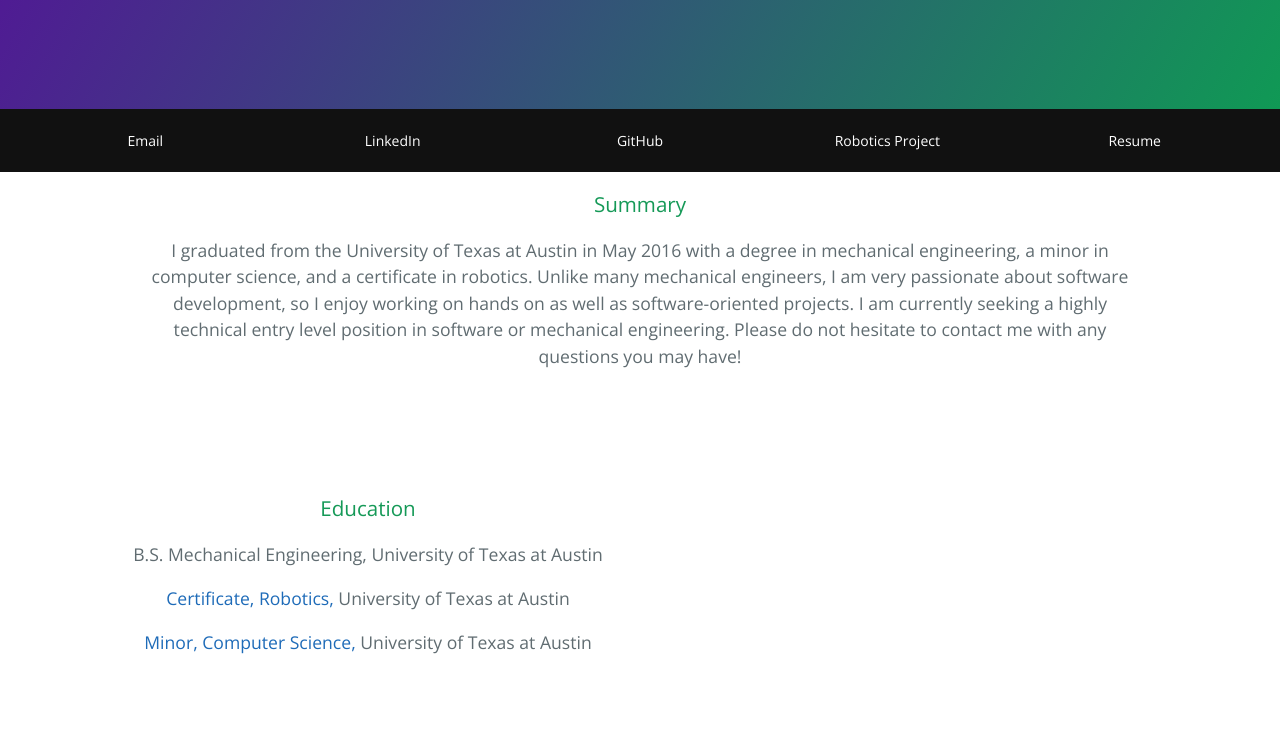
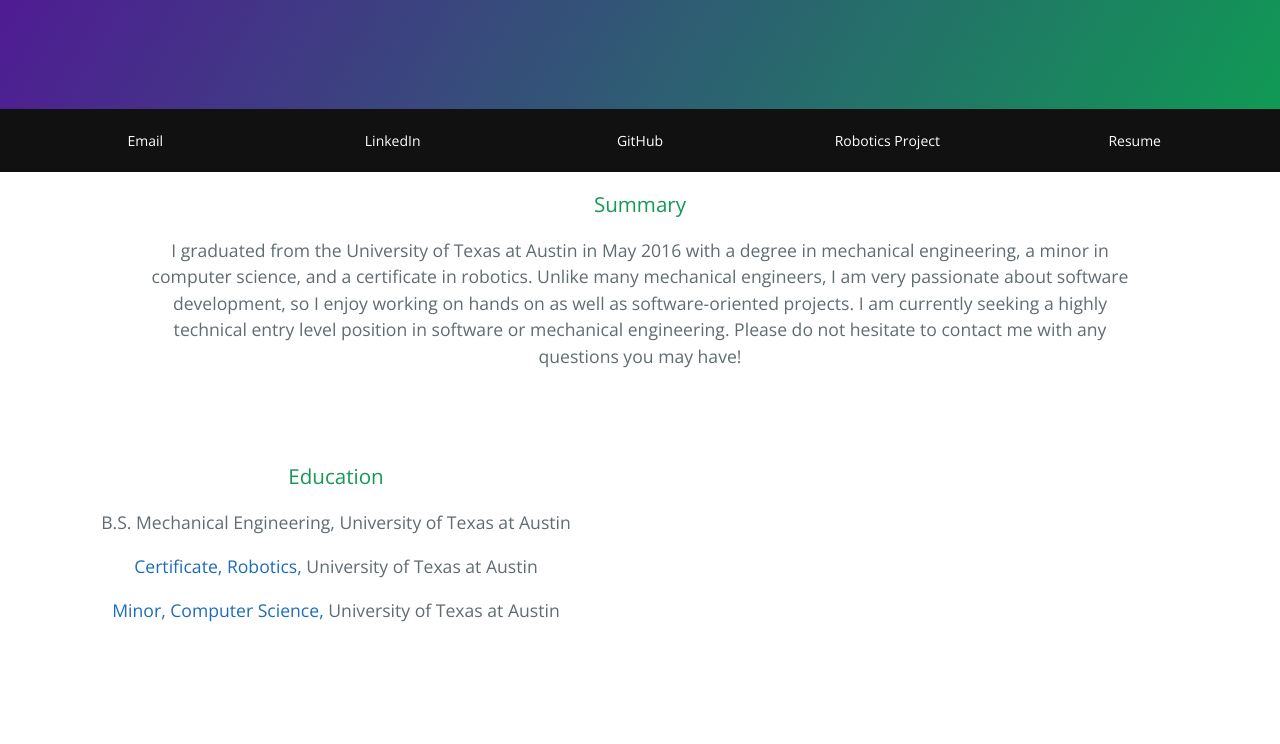
Before and after one commit to nathanriojas/nathanriojas.github.io, a plain HTML site: page index.html in a window 1280 px wide. Shown: the part 208-952 px from the top of the page. Drawn offline with nearby package versions, Linux system fonts and the light colour scheme.

Commit message:
updating margins

```diff
--- a/index.html
+++ b/index.html
@@ -66,7 +66,7 @@ div {
 
       }
 #div2 {
-      margin: 3rem;
+      margin: 1rem;
       display: inline block;
       width: 50%;
       height: 17rem
```
